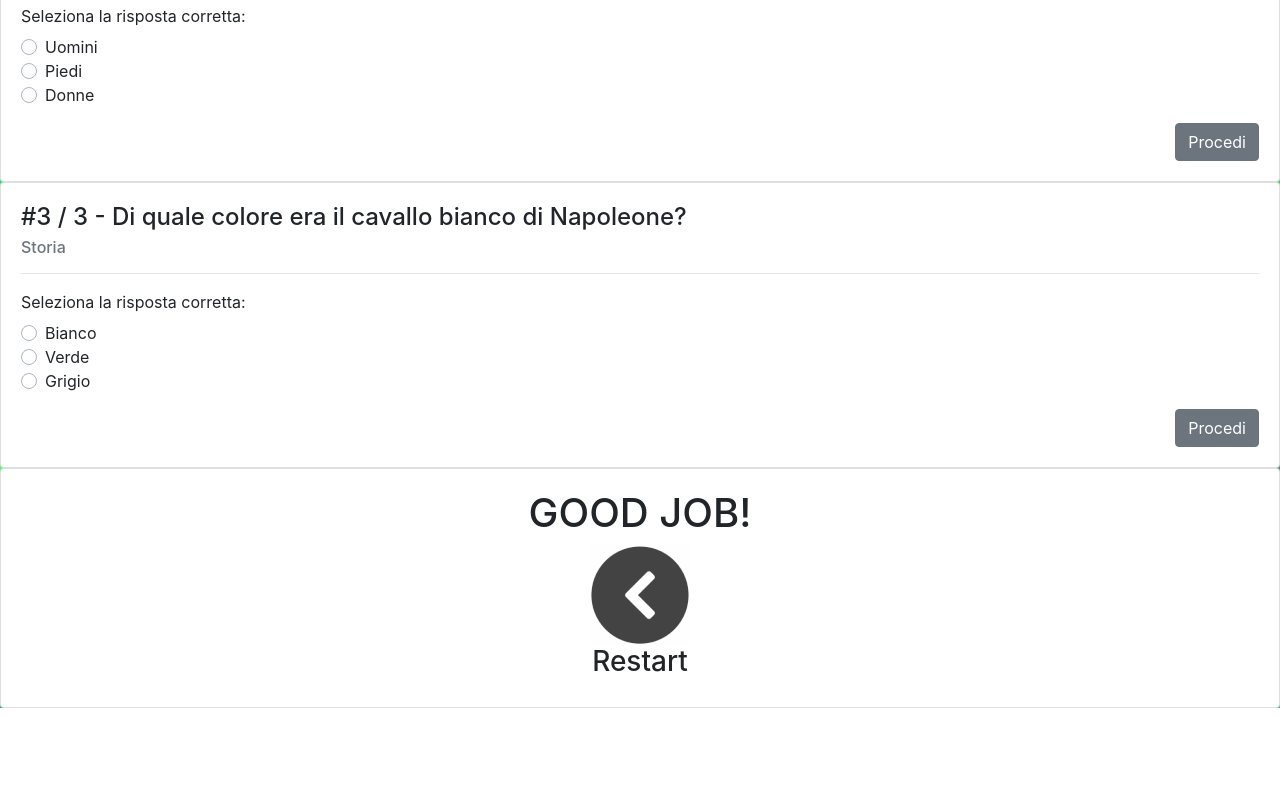
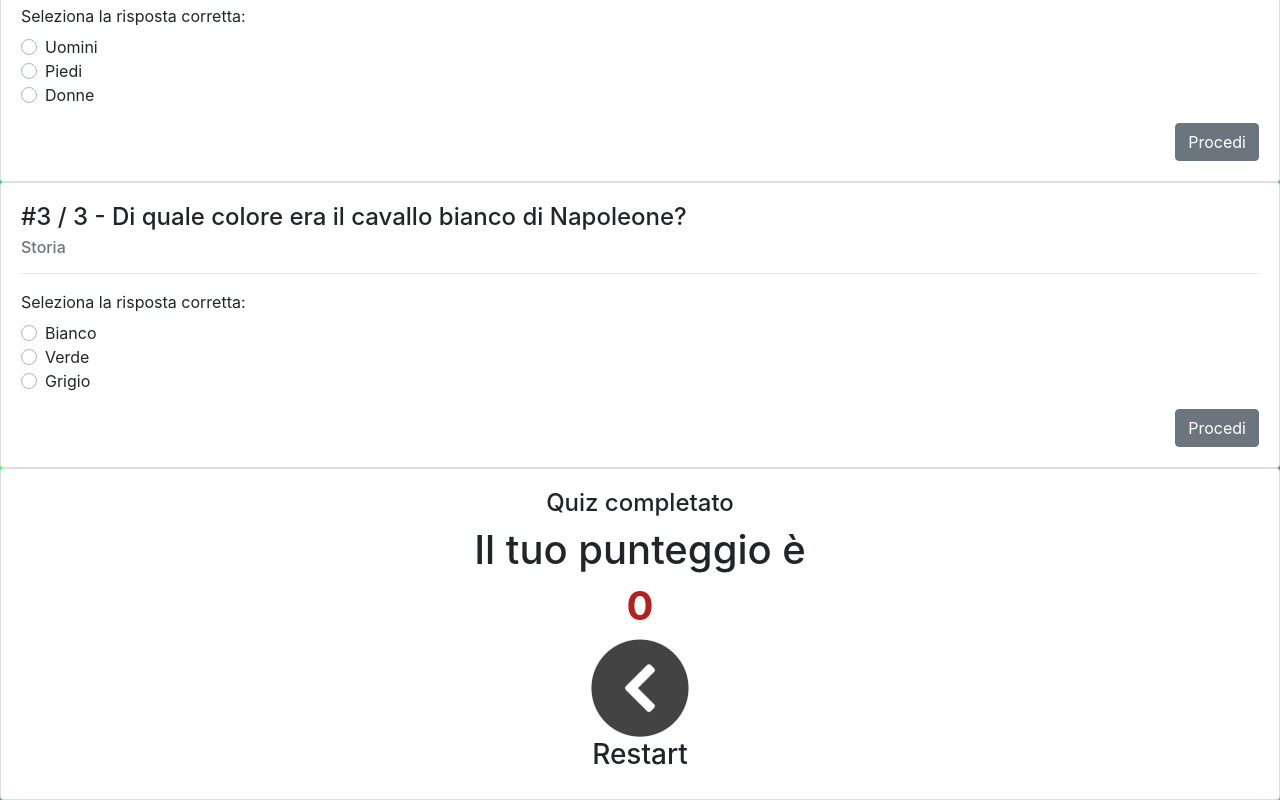
Before and after one commit to gianni/quizdom, a Vue app: page / in a window 1280 px wide. Shown: the part 507-1307 px from the top of the page. Before the commit the page ends 1215 px from the top, so only its background shows below. Built offline with nearby package versions, Linux system fonts and the light colour scheme; what vue-mq would draw is missing.

Commit message:
added score

```diff
--- a/src/pages/index.vue
+++ b/src/pages/index.vue
@@ -16,7 +16,9 @@
             </div>
             <div class="text-center">
                 <b-card id="step3" :class="`question_${$mq}`" v-bind:style="cardWidth" title="" sub-title="">
-                    <h1>GOOD JOB!</h1>
+                    <h4>Quiz completato</h4>
+                    <h1>Il tuo punteggio è</h1>
+                    <h1 class="score">{{score}}</h1>
                     <div>
                         <img :class="`restart_icon_${$mq}`" @click="restart()" src="../assets/arrow.png">
                     </div>
@@ -41,7 +43,8 @@ export default {
             "current":0,
             "answer":'',
             "screenWidth": window.innerWidth-20,
-            "attemps": 0
+            "attemps": 0,
+            "score": 0
         }
     },
     computed:{
@@ -73,17 +76,22 @@ export default {
                     _this.$data.current += 1;
                     _this.$data.answer = '';
                     _this.$scrollTo(`#step${_this.$data.current}`, 500, ScrollingConf(_this.$mq))
+                    _this.$data.score = Math.floor(100 * _this.$data.questions.length / _this.$data.attemps)
                 }
 
-            }).catch(function(e){
-                console.error('Verify that the server is running')
-                console.log('In new shell type: "yarn run backend" and retry!')
-                console.log('Exception: ', e)
+            }).catch(function(exception){
+                if(exception.message == 'Network Error') {
+                    console.error('Verify that the server is running ...')
+                    console.log('In new shell type: "yarn run backend" and retry!')
+                } else {
+                    console.log('Exception: ', exception)
+                }
             });
 
         },
         restart : function(){
             this.$data.current = 0;
+            this.$data.score = 0;
             this.$data.answer = '';
             this.$scrollTo(`#step${this.$data.current}`, 500, ScrollingConf(this.$mq))
         }
@@ -130,12 +138,15 @@ export default {
 .restart_icon_lg{
     cursor: pointer;
     transform: rotate(90deg);
-    margin-top: 30px;
 }
 
 .restart_icon_sm{
     cursor: pointer;
-    margin-top: 30px;
+}
+
+.score{
+    color: #b71f1f;
+    font-weight:bold;
 }
 
 
```
